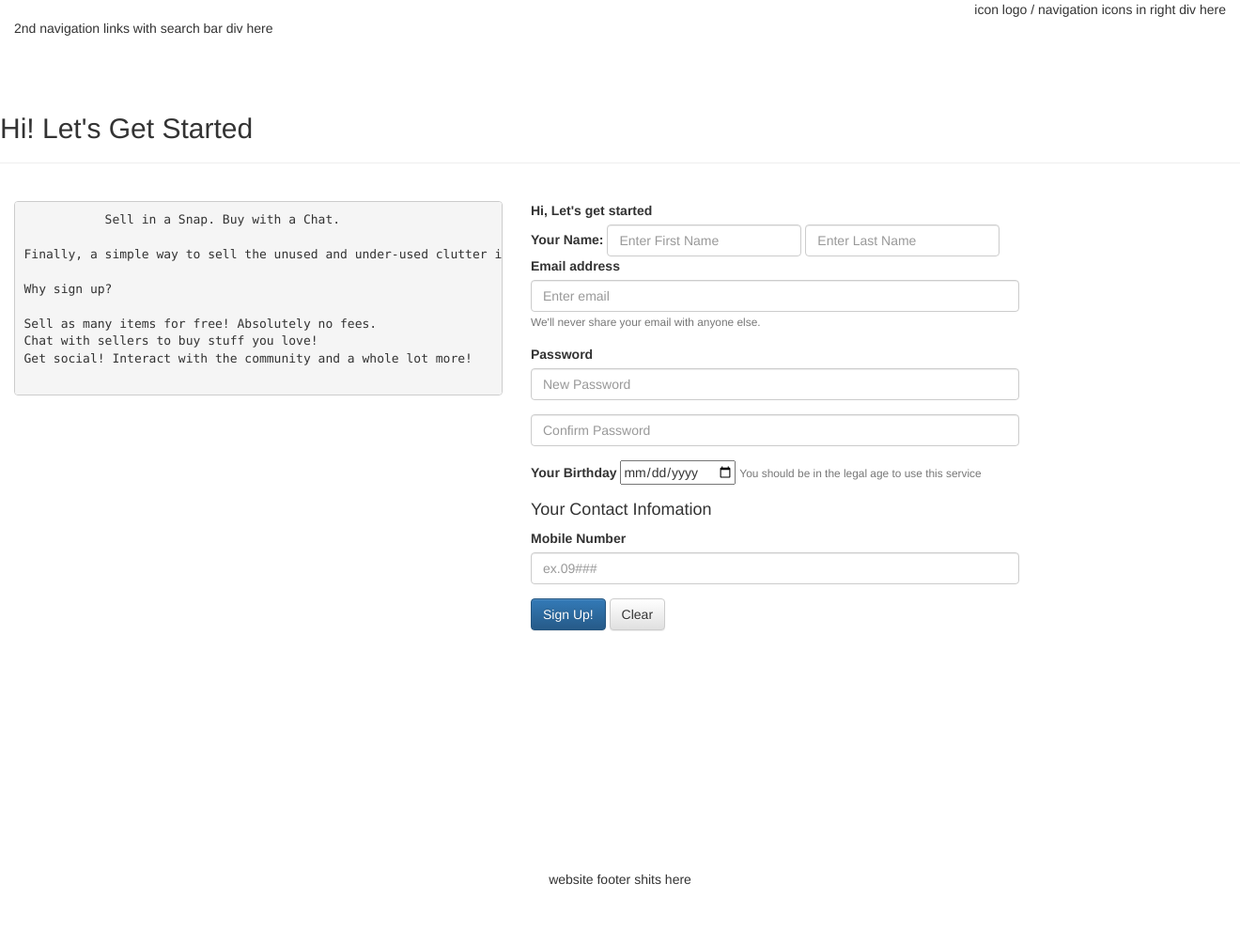
After one commit to joannedaroya/THESIS, a PHP site: page /signUp.php in a window 1320 px wide; the page is wider, and only the part inside the window is pictured. The commit adds this page. Shown: that part at 94% size. Run offline with PHP 8.4, Linux system fonts and the light colour scheme.

Commit message:
Added Sign Up Page
- augh
- added css to
- still testing

```diff
--- /dev/null
+++ b/css/signUp.css
@@ -0,0 +1,4 @@
+
+#signUp1{
+
+}
--- a/index.php
+++ b/index.php
@@ -33,7 +33,7 @@
                     <li><a href="#"><span class="glyphicon glyphicon-user" aria-hidden="true"></span> ACCOUNT</a></li>
                     <li><a href="#"><span class="glyphicon glyphicon-heart" aria-hidden="true"></span> WISHLIST</a></li>
                     <li><a <href="#"><span class="glyphicon glyphicon-shopping-cart" aria-hidden="true"></span> CART</a></li>
-                  <?php }else { ?>
+                  <?php } else { ?>
                     <li><a href="#">REGISTER</a></li>
                     <li><a href="#">LOGIN</a></li>
                   <?php } ?>
--- /dev/null
+++ b/signUp.php
@@ -0,0 +1,132 @@
+<!DOCTYPE html>
+<html lang="en">
+<head>
+  <title>Sign Up!</title>
+  <meta charset="utf-8">
+  <meta name="viewport" content="width=device-width, initial-scale=1">
+  <!-- Latest compiled and minified CSS -->
+<link rel="stylesheet" href="https://maxcdn.bootstrapcdn.com/bootstrap/3.3.7/css/bootstrap.min.css" integrity="sha384-BVYiiSIFeK1dGmJRAkycuHAHRg32OmUcww7on3RYdg4Va+PmSTsz/K68vbdEjh4u" crossorigin="anonymous">
+
+<!-- Optional theme -->
+<link rel="stylesheet" href="https://maxcdn.bootstrapcdn.com/bootstrap/3.3.7/css/bootstrap-theme.min.css" integrity="sha384-rHyoN1iRsVXV4nD0JutlnGaslCJuC7uwjduW9SVrLvRYooPp2bWYgmgJQIXwl/Sp" crossorigin="anonymous">
+
+<!-- Latest compiled and minified JavaScript -->
+<script src="https://maxcdn.bootstrapcdn.com/bootstrap/3.3.7/js/bootstrap.min.js" integrity="sha384-Tc5IQib027qvyjSMfHjOMaLkfuWVxZxUPnCJA7l2mCWNIpG9mGCD8wGNIcPD7Txa" crossorigin="anonymous"></script>
+
+<link rel="stylesheet" href="css/signUp.css"/>
+
+</head>
+<body>
+
+<div class="container-fluid">
+
+  <div class="row">
+    <div class="col-md-12 text-right">
+       icon logo / navigation icons in right div here
+    </div>
+     <div class="col-md-12">
+       2nd navigation links with search bar div here
+    </div>
+  </div>
+
+  <br><br><br>
+
+  <div class="row">
+      <h2> Hi! Let's Get Started  </h2>
+      <hr>
+      <br>
+         <div class="col-md-5 col-xs-0">
+
+         <pre>
+           Sell in a Snap. Buy with a Chat.
+
+Finally, a simple way to sell the unused and under-used clutter in your life! Selling is Snap-List-Sell simple, and buy what you want by chatting with sellers right from the app.
+
+Why sign up?
+
+Sell as many items for free! Absolutely no fees.
+Chat with sellers to buy stuff you love!
+Get social! Interact with the community and a whole lot more!
+        </pre>
+
+         </div>
+         <div class="col-md-5 col-xs-12">
+
+           <form class="form-inline">
+             <label for="inputname">Hi, Let's get started</label> <br>
+
+         <div class="form-group">
+           <label for="email">Your Name:   </label>
+           <input type="text"  class="form-control"  placeholder="Enter First Name" name="firstname">
+         </div>
+         <div class="form-group">
+           <input type="text" class="form-control"  placeholder="Enter Last Name" name="lastname">
+         </div>
+       </form>
+
+   <div class="form-group">
+      <label for="inputEmail">Email address</label>
+      <input type="email" class="form-control"  placeholder="Enter email" name="email">
+      <small id="emailHelp" class="form-text text-muted">We'll never share your email with anyone else.</small>
+   </div>
+    <div class="form-group">
+       <label for="inputPassword">Password</label>
+     <input type="password" class="form-control"  name="pw" placeholder="New Password" required>
+   </div>
+
+   <div class="form-group">
+    <input type="password" class="form-control"  name="pw1" placeholder="Confirm Password" required>
+  </div>
+
+
+ <div class="form-group">
+
+ <label for="bday">Your Birthday</label>
+ <input type="date" name="bday" required>
+ <small id="ageHelp" class="form-text text-muted">You should be in the legal age to use this service  </small>
+
+ </div>
+
+
+ <h4> Your Contact Infomation </h4>
+
+ <div class="form-group">
+      <label for="inputname">Mobile Number</label>
+      <input type="tel" class="form-control"  placeholder="ex.09###" name="tel">
+   </div>
+
+  <input type="hidden" name="type" value="customer">
+
+
+   <div class="form-group">
+    <div>
+     <button class="btn btn-primary" name="submit" type="submit">
+      Sign Up!
+     </button>
+     <button type="reset" class="btn btn-default">Clear</button>
+    </div>
+   </div>
+
+  </form>
+
+</div>
+
+         </div>
+  </div>
+
+  <br><br><br>
+  <br><br><br>
+  <br><br><br>
+  <br><br><br>
+
+  <div class="row">
+   <div class="col-md-12 text-center">
+        website footer shits here
+           <br><br><br><br>
+    </div>
+  </div>
+</div>
+
+
+</body>
+</html>
```
